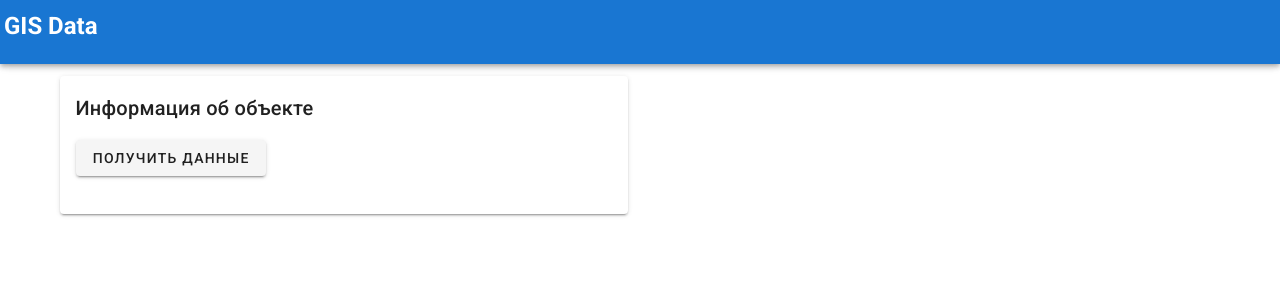
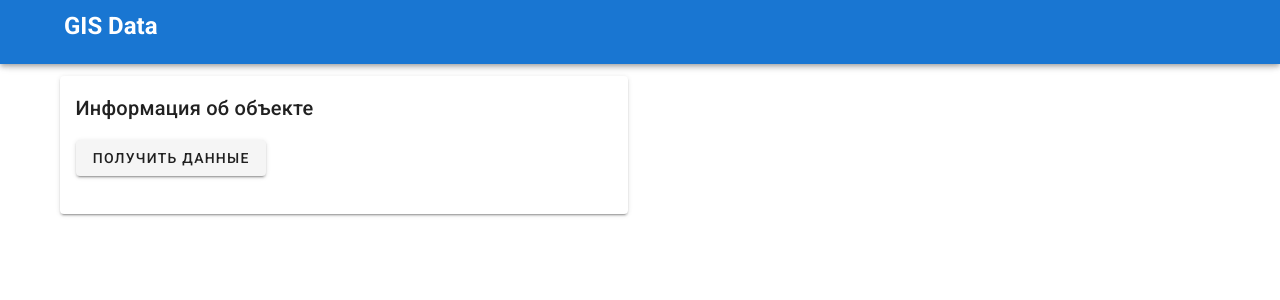
Before and after one commit to isvakulenko/panorama-test, a Vue app: page / in a window 1280 px wide. Shown: the top 300 px of the page. Built offline with nearby package versions, Linux system fonts and the light colour scheme.

Commit message:
Refactor for class component

```diff
--- a/src/App.vue
+++ b/src/App.vue
@@ -2,7 +2,7 @@
 <template>
   <v-app>
     <v-app-bar app color="primary" dark>
-      <v-row class="text-center">
+      <v-row class="text-center pl-15">
       <h2 class="headline font-weight-bold mb-3" >GIS Data</h2>
       </v-row>
     </v-app-bar>
@@ -11,20 +11,4 @@
     </v-main>
   </v-app>
 </template>
-
-<script lang="ts">
-import Vue from "vue";
-import GISGetData from "./components/GISGetData.vue";
-
-export default Vue.extend({
-  name: "App",
-
-  components: {
-    GISGetData
-},
-
-  data: () => ({
-    //
-  }),
-});
-</script>
+<script lang="ts" src="./App.ts"></script>
```
Also changed, not shown: src/App.ts (added, +8 -0 lines).
